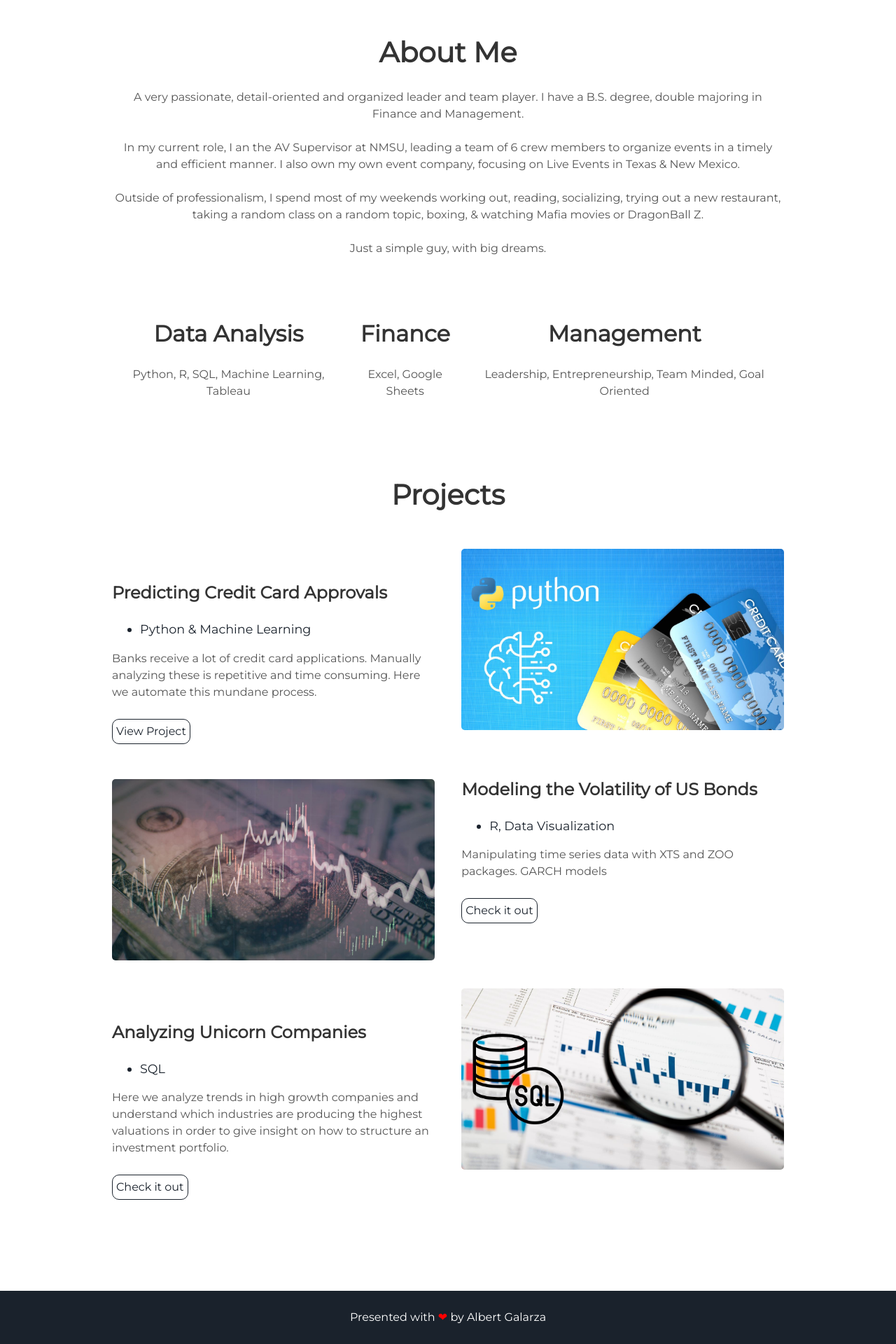
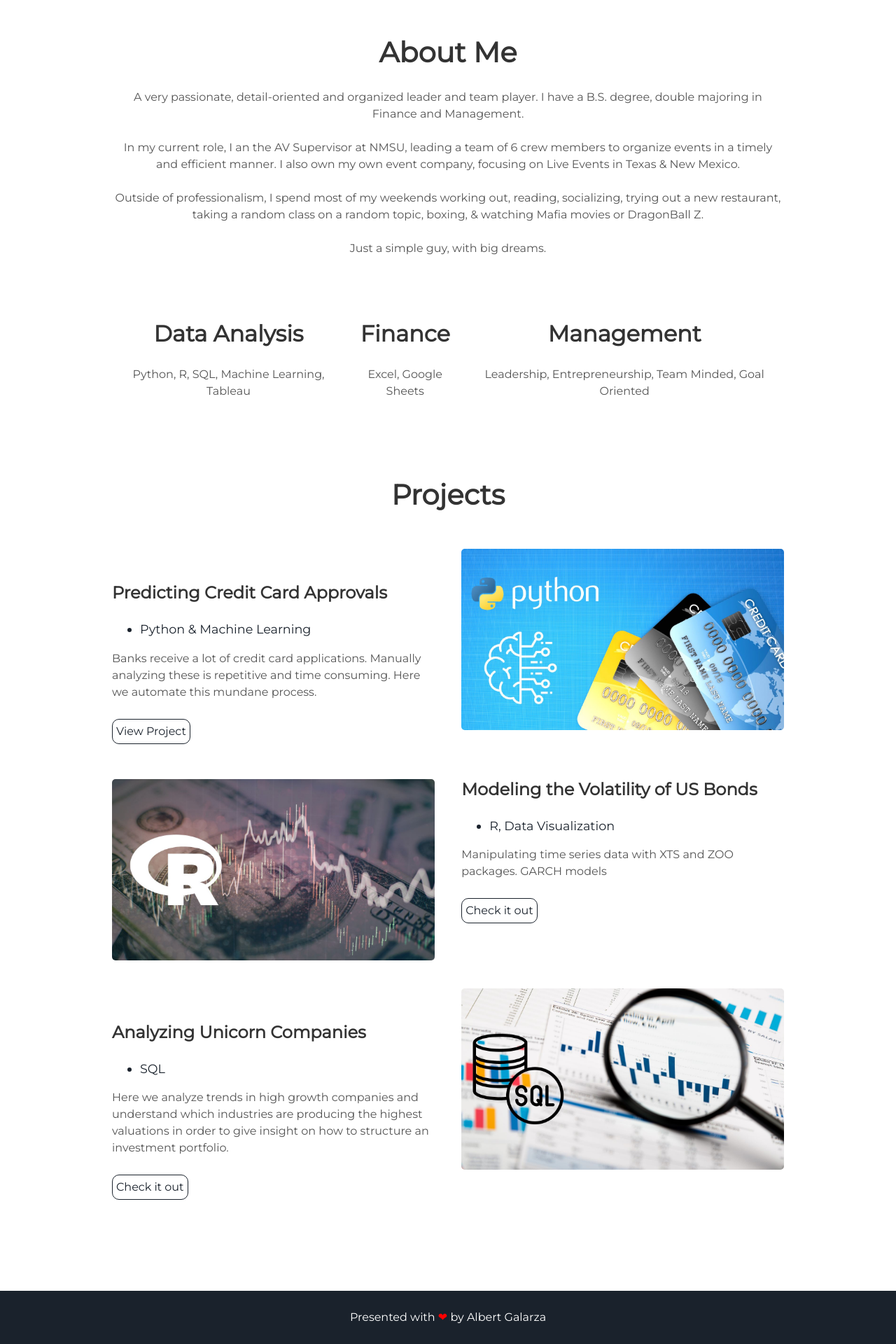
Before and after one commit to AlbertGalarza/AlbertGalarza.github.io, a Jekyll site: the page built from index.html, in a window 1280 px wide. Shown: the part 930-2850 px from the top of the page at 70% size. Built offline with Jekyll 4.4.1, drawn with Linux system fonts in a browser that asks for light colours.

Commit message:
Update projects.html
project pics

```diff
--- a/_includes/projects.html
+++ b/_includes/projects.html
@@ -16,7 +16,7 @@
 </div>
 <div class="user-projects">
   <div class="images-left">
-    <img alt="mountains" src="{{ "https://github.com/AlbertGalarza/albertgalarza.github.io/blob/main/assets/img/Untitled%20design-3/3.jpg?raw=true" | prepend: site.baseurl }}" />
+    <img alt="mountains" src="{{ "https://github.com/AlbertGalarza/albertgalarza.github.io/blob/main/assets/img/Untitled%20design.jpg?raw=true" | prepend: site.baseurl }}" />
   </div>
   <div class="contents-right">
     <h3> Modeling the Volatility of US Bonds </h3>
```
